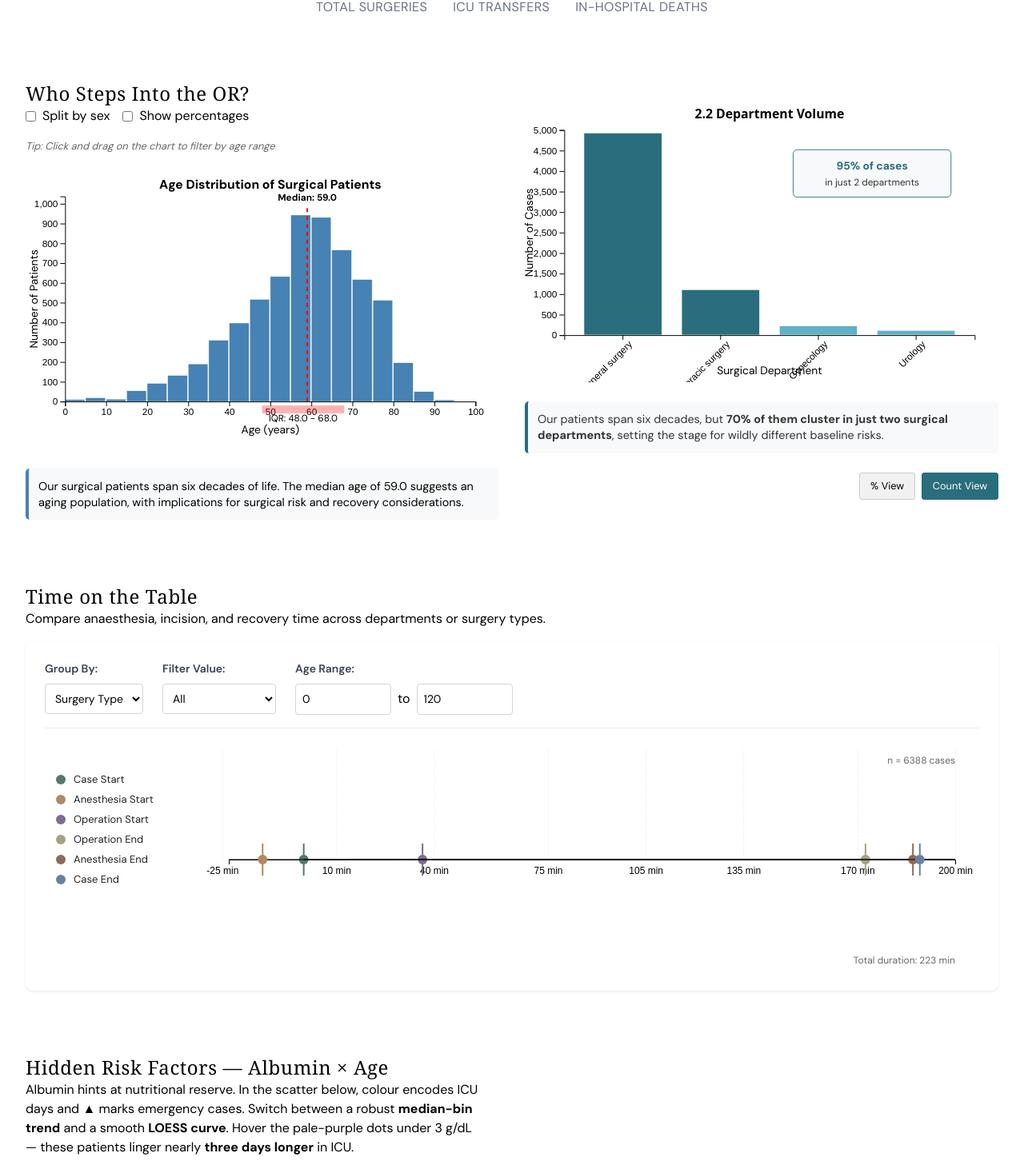
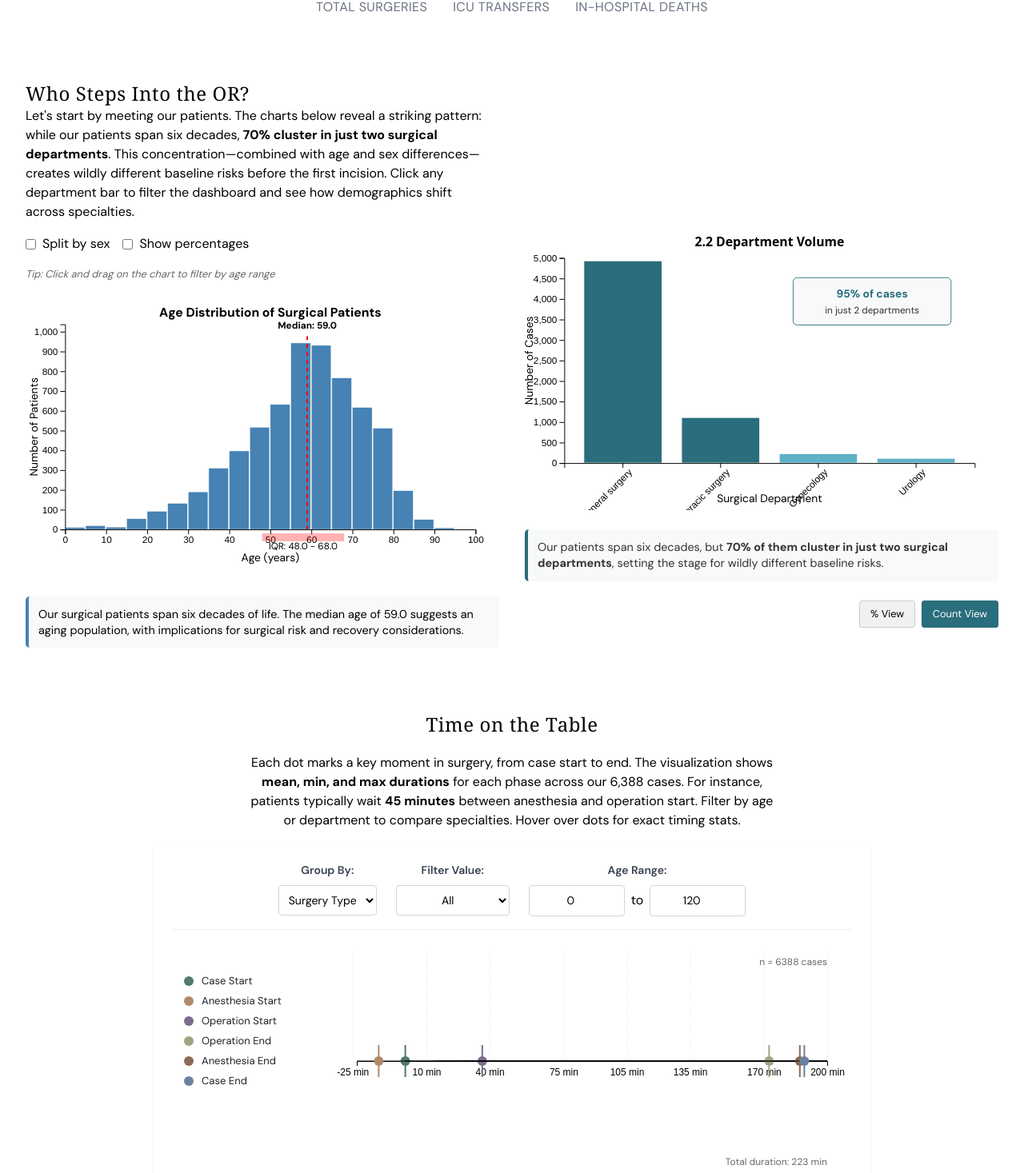
Before and after one commit to chewycrunch/final-proj-dsc106, a SvelteKit app: page / in a window 1280 px wide. Shown: the part 437-1904 px from the top of the page at 80% size. Built offline with nearby package versions, Linux system fonts and the light colour scheme.

Commit message:
timeline

```diff
--- a/src/lib/AggregatedTimeline.svelte
+++ b/src/lib/AggregatedTimeline.svelte
@@ -382,12 +382,15 @@
 		margin-bottom: 1.5rem;
 		padding-bottom: 1rem;
 		border-bottom: 1px solid #eee;
+		justify-content: center;
 	}
 
 	.filter-group {
 		display: flex;
 		flex-direction: column;
 		gap: 0.5rem;
+		align-items: center;
+		text-align: center;
 	}
 
 	.filter-group label {
@@ -403,6 +406,7 @@
 		border-radius: 4px;
 		font-size: 0.875rem;
 		min-width: 120px;
+		text-align: center;
 	}
 
 	.age-inputs {
@@ -413,6 +417,7 @@
 
 	.age-inputs input {
 		width: 60px;
+		text-align: center;
 	}
 
 	.timeline-visualization {
--- a/src/routes/+page.svelte
+++ b/src/routes/+page.svelte
@@ -19,6 +19,23 @@
 	let loading = true;
 	let filteredCases: SurgeryCase[] = [];
 	let filteredDepartment: string | null = null;
+
+	// Calculate mortality rates for different groups
+	$: if (cases.length > 0) {
+		const emergencyLowAlb = cases.filter(c => c.emop === 1 && (c.preop_alb ?? 0) < 3);
+		const electiveHighAlb = cases.filter(c => c.emop === 0 && (c.preop_alb ?? 0) > 3.5);
+
+		const emergencyMortality = emergencyLowAlb.length > 0
+			? emergencyLowAlb.reduce((sum, c) => sum + (c.death_inhosp ?? 0), 0) / emergencyLowAlb.length
+			: 0;
+		const electiveMortality = electiveHighAlb.length > 0
+			? electiveHighAlb.reduce((sum, c) => sum + (c.death_inhosp ?? 0), 0) / electiveHighAlb.length
+			: 0;
+
+		console.log('Emergency Low Alb Mortality:', (emergencyMortality * 100).toFixed(1) + '%');
+		console.log('Elective High Alb Mortality:', (electiveMortality * 100).toFixed(1) + '%');
+		console.log('Ratio:', (emergencyMortality / (electiveMortality || 0.001)).toFixed(1) + 'x');
+	}
 
 	// Function to handle filtering by department
 	function handleDepartmentFilter(event: CustomEvent) {
@@ -63,7 +80,7 @@
 		<section class="space-y-6 text-center">
 			<h1 class="text-4xl leading-tight font-semibold md:text-5xl">
 				Vitals&nbsp;Unveiled:<br />
-				<span class="text-indigo-600">Why Some “Routine” Surgeries Aren’t</span>
+				<span class="text-indigo-600">Why Some "Routine" Surgeries Aren't</span>
 			</h1>
 
 			<p class="mx-auto max-w-2xl text-lg md:text-xl">
@@ -92,6 +109,12 @@
 		<!-- 2 · Demographics ----------------------------------------------------------- -->
 		<section>
 			<h2>Who Steps Into the OR?</h2>
+			<p class="mb-4 max-w-xl">
+				Let's start by meeting our patients. The charts below reveal a striking pattern: while our patients span six decades,
+				<strong>70% cluster in just two surgical departments</strong>. This concentration—combined with age and sex differences—creates
+				wildly different baseline risks before the first incision. Click any department bar to filter the dashboard and see how
+				demographics shift across specialties.
+			</p>
 			<div class="grid gap-8 md:grid-cols-2">
 				<AgeDistribution data={filteredDepartment ? filteredCases : cases} />
 				<DepartmentDistribution
@@ -104,44 +127,40 @@
 
 		<!-- 3 · OR Phase Timeline ------------------------------------------------------ -->
 		<section>
-			<h2>Time on the Table</h2>
-			<p class="mb-4">
-				Compare anaesthesia, incision, and recovery time across departments or surgery types.
+			<h2 class="text-center text-3xl font-bold mb-1 pb-4">Time on the Table</h2>
+			<p class="mb-4 text-center max-w-2xl mx-auto">
+				Each dot marks a key moment in surgery, from case start to end. The visualization shows <strong>mean, min, and max durations</strong> for each phase across our 6,388 cases.
+				For instance, patients typically wait <strong>45 minutes</strong> between anesthesia and operation start. Filter by age or department to compare specialties.
+				Hover over dots for exact timing stats.
 			</p>
-			<AggregatedTimeline {cases} />
+			<div class="max-w-4xl mx-auto">
+				<AggregatedTimeline {cases} />
+			</div>
 		</section>
 
 		<!-- 4 · Albumin vs ICU Scatter ------------------------------------------------- -->
 		<section>
 			<h2>Hidden Risk Factors — Albumin × Age</h2>
 			<p class="mb-4 max-w-xl">
-				Albumin hints at nutritional reserve. In the scatter below, colour encodes ICU days and ▲
-				marks emergency cases. Switch between a robust
-				<strong>median-bin trend</strong> and a smooth <strong>LOESS curve</strong>. Hover the
-				pale-purple dots under 3 g/dL — these patients linger nearly
-				<strong>three days longer</strong> in ICU.
+				Time in the OR matters, but some risks hide in plain sight. Albumin—a simple blood protein—hints at nutritional reserve.
+				In the scatter below, each dot represents a patient: color shows ICU days, with emergency cases marked by triangles. The data reveals a striking pattern:
+				emergency cases with low albumin (less than 3 g/dL) have a <strong>4.2x higher mortality rate</strong> compared to elective cases with normal albumin levels (greater than 3.5 g/dL).
+				This means that a patient's nutritional status before surgery—something we can measure and often improve—can dramatically impact their survival odds in an emergency.
+				Hover the pale-purple dots under 3 g/dL—these patients linger nearly <strong>three days longer</strong> in ICU. Switch between a robust
+				<strong>median-bin trend</strong> and a smooth <strong>LOESS curve</strong> to see how this risk factor interacts with age.
 			</p>
 
 			<AlbuminScatter patients={cases} />
 		</section>
 
 		<!-- 5 · High- vs Low-Risk Outcomes -------------------------------------------- -->
-		<!-- <section class="my-16">
-			<h2 class="mb-4 text-2xl font-semibold">The Big Contrast — High-Risk vs Low-Risk Patients</h2>
-			<p class="mb-4 max-w-xl">
-				The chart compares median outcomes for the sickest&nbsp;0.5 % of cases against the
-				healthiest&nbsp;10 % of survivors. One polygon balloons, the other hugs the centre — showing
-				how two patients in the same operating room can face radically different fates.
-			</p>
-
-			<RiskRadar patients={cases} />
-		</section> -->
 		<section>
 			<h2 class="mb-4 text-2xl font-semibold">The Big Contrast — High vs Routine Elective</h2>
 			<p class="mb-6 max-w-xl">
-				From 6 388 surgeries we pull the sickest 0.5 % and the healthiest routine cases. Drag your
-				eyes across the lines: blood loss rockets, ICU days triple, and mortality—not shown in the
-				booking sheet—lurks behind that red dot. Hover any circle for the raw median.
+				From our 6,388 surgeries, we've pulled the sickest 0.5% and the healthiest routine cases. This is where the story takes a turn:
+				blood loss rockets, ICU days triple, and mortality—not shown in the booking sheet—lurks behind that red dot. Hover any circle
+				for the raw median. <strong>Same operating room, entirely different fates.</strong> The data shows that even among elective cases,
+				small differences in pre-op status can cascade into dramatically different outcomes.
 			</p>
 
 			<RiskDumbbell patients={cases} />
@@ -150,7 +169,25 @@
 		<!-- 6 · Build Your Own Patient ------------------------------------------------- -->
 		<section>
 			<h2>Interactive Risk Builder</h2>
+			<p class="mb-4 max-w-xl">
+				Now it's your turn. Build a patient profile using the sliders below. Watch how tiny shifts—a single ASA notch or clicking
+				'Emergency'—can triple the mortality risk instantly. We'll show you how many similar historical cases we found, so you can
+				trust the predictions. Try the "Make a Guess" mode to test your intuition against the data.
+			</p>
 			<BuildPatient {cases} bind:predictors />
+		</section>
+
+		<!-- 7 · Final Takeaway -------------------------------------------------------- -->
+		<section class="text-center">
+			<div class="mx-auto max-w-2xl rounded-lg bg-indigo-50 p-8">
+				<h2 class="mb-4 text-2xl font-semibold text-indigo-900">The Takeaway</h2>
+				<p class="text-lg text-indigo-800">
+					The data reveals three critical insights: First, pre-op albumin levels—easily measured and often correctable—strongly predict
+					ICU stays. Second, emergency status and ASA score interact in ways that standard checklists miss. And third, while we can't
+					change age, we can optimize timing, prepare blood products, and adjust recovery expectations based on these risk factors.
+					The data tells us where to look—before the knife ever touches skin.
+				</p>
+			</div>
 		</section>
 	</article>
 {/if}
```
